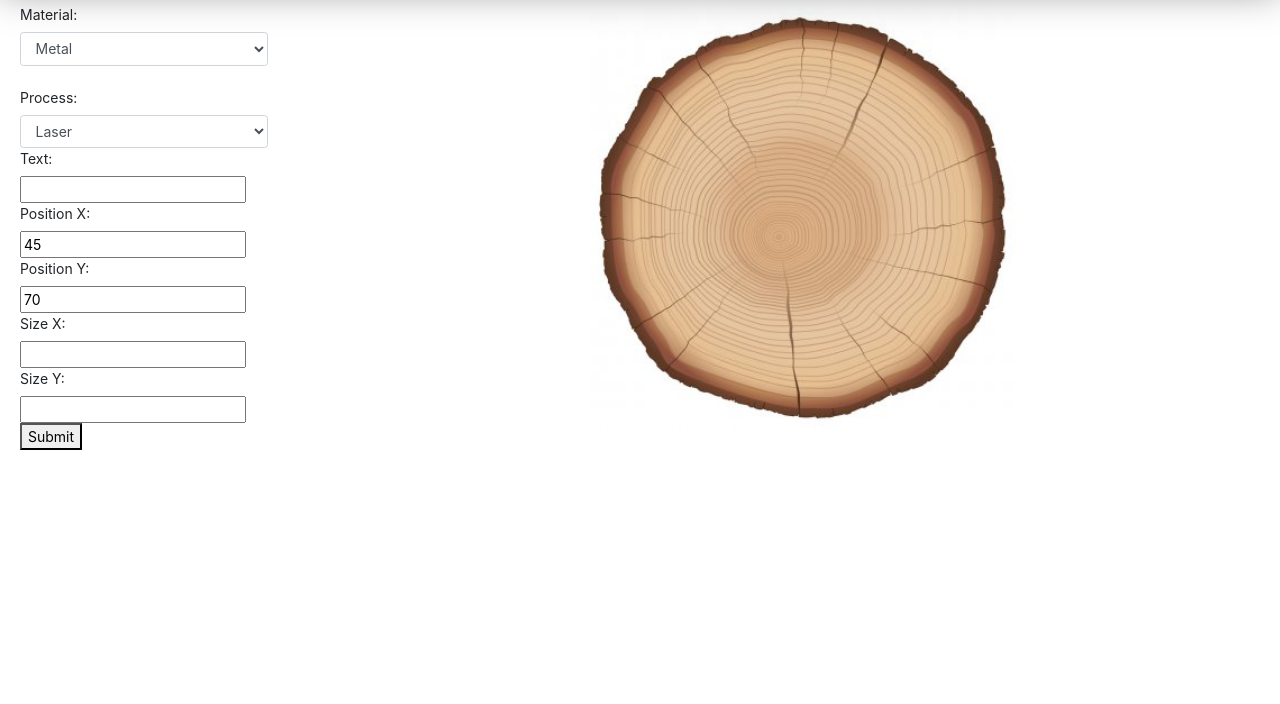
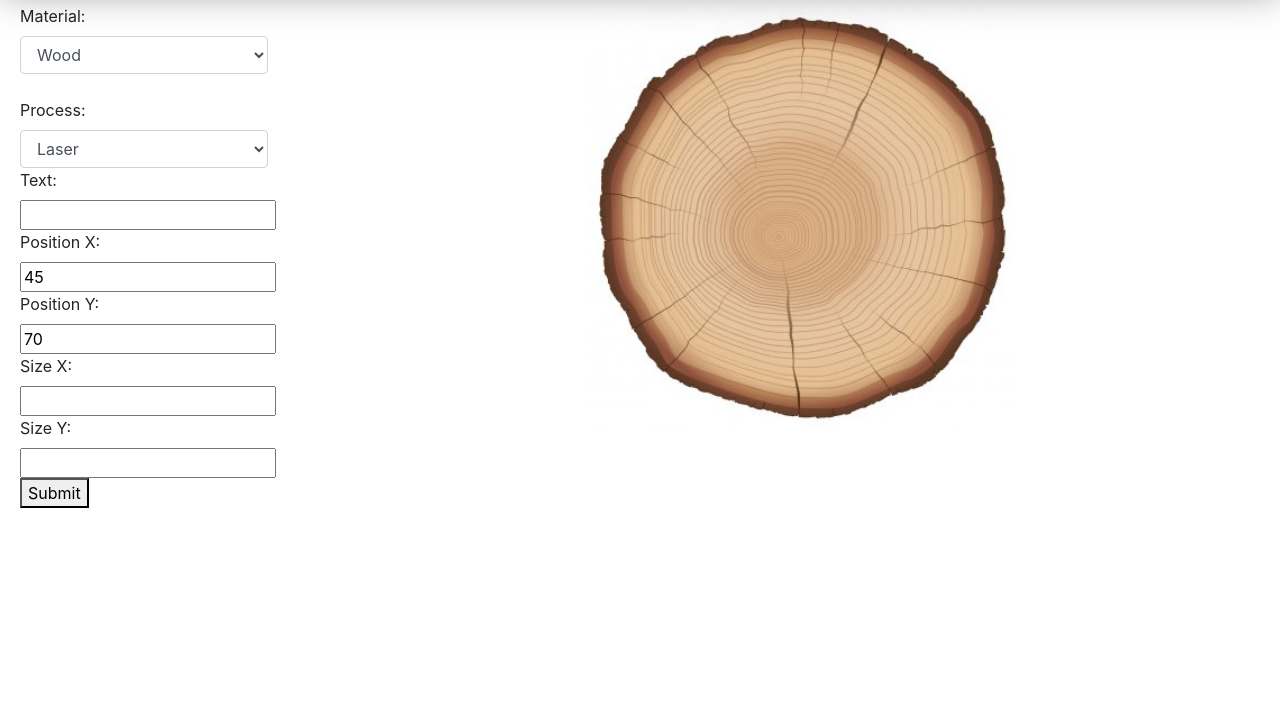
Before and after one commit to Interactions-HSG/goal-interface, a plain HTML site: page index.html in a window 1280 px wide. Shown: the part 96-800 px from the top of the page. Drawn offline with nearby package versions, Linux system fonts and the light colour scheme.

Commit message:
Send goal

```diff
--- a/index.html
+++ b/index.html
@@ -9,8 +9,8 @@
 
   <link rel="stylesheet" type="text/css" href="./css/header.css">
   <link rel="stylesheet" type="text/css" href="./css/manufacturing.css">
-  <link rel="stylesheet" type="text/css" href="./css/dashboard.css">
-  <link rel="stylesheet" type="text/css" href="./css/material.min.css">
+  <!--link rel="stylesheet" type="text/css" href="./css/dashboard.css"-->
+  <!--link rel="stylesheet" type="text/css" href="./css/material.min.css"-->
   <link rel="stylesheet"
 	href="https://maxcdn.bootstrapcdn.com/bootstrap/4.0.0-beta.2/css/bootstrap.min.css"
 	integrity="sha384-PsH8R72JQ3SOdhVi3uxftmaW6Vc51MKb0q5P2rRUpPvrszuE4W1povHYgTpBfshb"
@@ -46,8 +46,8 @@
       <div>
         <label for="material">Material:</label><br>
         <select class="form-control" required="required" id="materialSelect">
+		  <option value="wood">Wood</option>
           <option value="metal">Metal</option>
-          <option value="wood">Wood</option>
         </select>
         <br>
       </div>
@@ -105,7 +105,7 @@
 
   <script type="text/javascript">
   //const axios = require('axios');
-    var goal = {"material": "metal", "process": "laser", "text": "", "posx": 45, "posy": 70, "sizex": 0, "sizey": 0}
+    var goal = {material: "wood", process: "laser", text: "", posx: 45, posy: 70, sizex: 0, sizey: 0}
     var form = document.getElementById("manufacturingForm");
     form.addEventListener("input", function (){
       document.getElementById("previewText").textContent = document.getElementById("text").value;
@@ -159,14 +159,15 @@
 
 	function submitForm(){
 	console.log("submit");
-	console.log(goal)
 	axios.post(uri, goal)
   .then(function (response) {
     console.log(response);
   })
   .catch(function (error) {
     console.log(error);
+
   });
+
 	}
   </script>
 
@@ -184,7 +185,7 @@
   <script src="https://cdn.jsdelivr.net/npm/axios/dist/axios.min.js"></script>
 
   <!-- Precompiled handlebars templates -->
-  <script src='./templates/templates.js'></script>
+  <!--script src='./templates/templates.js'></script-->
 
 </body>
 
```
